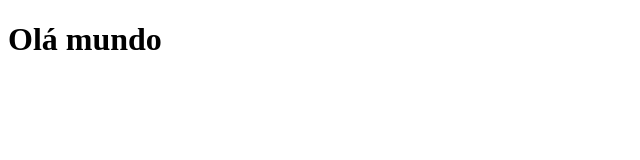
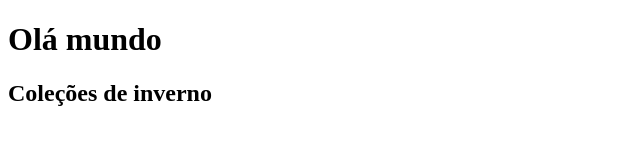
Before and after one commit to TiagoPrado14/Curso_git, a plain HTML site: page index.html in a window 1280 px wide. Shown: the whole page, without its empty margins (0-640 px from the left). Drawn offline with Linux system fonts and the light colour scheme.

Commit message:
Enviando alterações

```diff
--- a/index.html
+++ b/index.html
@@ -8,5 +8,6 @@
 </head>
 <body>
     <h1>Olá mundo</h1>
+    <h2>Coleções de inverno</h2>
 </body>
 </html>
```
